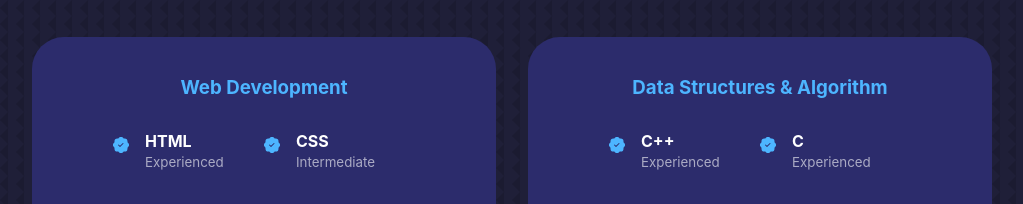
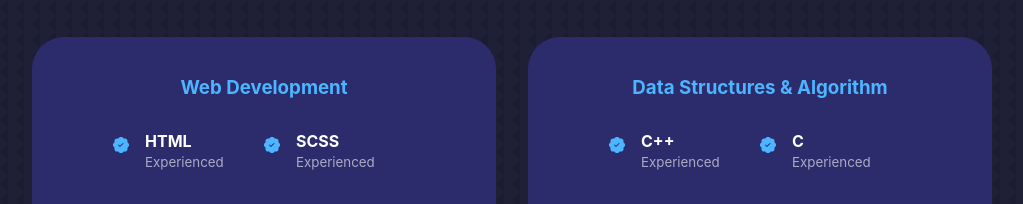
Before and after one commit to bhavisshyya/My-Portfolio, a React (Create React App) app: page / in a window 1280 px wide. Shown: the part 2000-2204 px from the top of the page, without its empty margins (128-1151 px from the left). Built offline with nearby package versions, Linux system fonts and the light colour scheme.

Commit message:
Update Skill.js

```diff
--- a/src/Components/skills/Skill.js
+++ b/src/Components/skills/Skill.js
@@ -15,6 +15,13 @@ function Skill() {
               <BsFillPatchCheckFill className='exp-icon' />
               <div>
                 <h4>HTML</h4>
+                <small className='text-light'>Experienced</small>
+              </div>
+            </article>
+    <article className='experience-detail'>
+              <BsFillPatchCheckFill className='exp-icon' />
+              <div>
+                <h4>SCSS</h4>
                 <small className='text-light'>Experienced</small>
               </div>
             </article>
```
